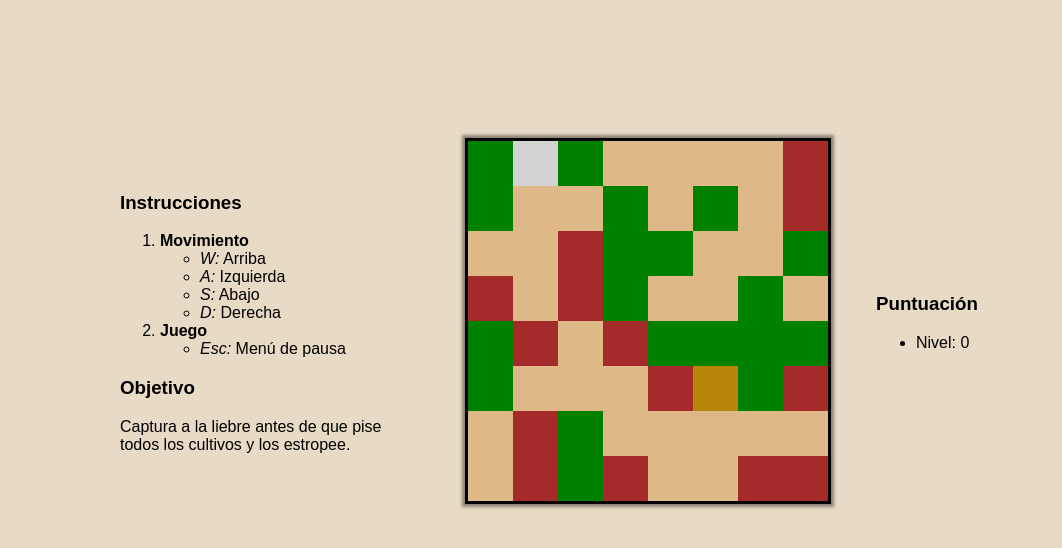
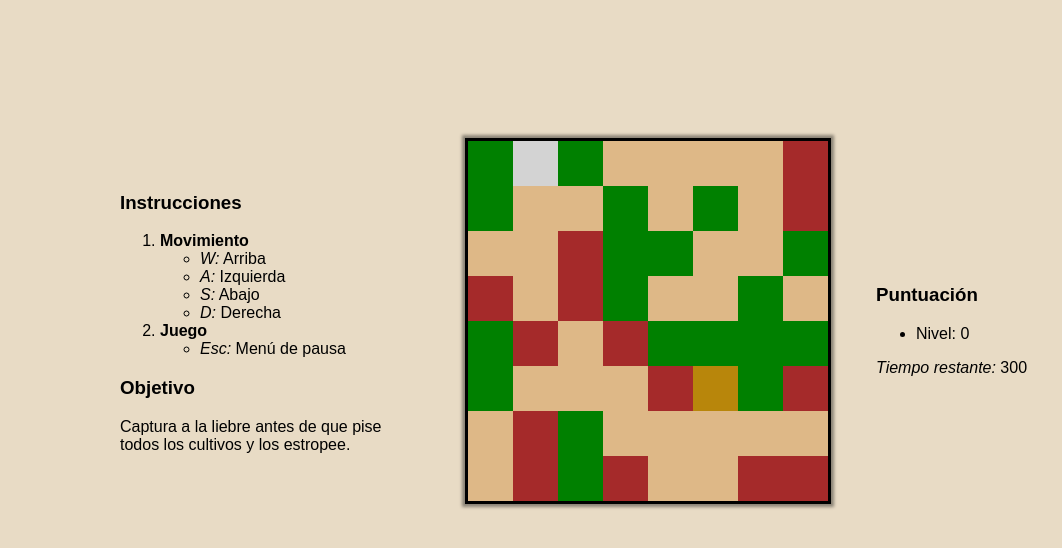
Before and after one commit to Miguel-AMD/MiniGameAaronAndTheHair, a plain HTML site: page Codigo/Estructura.html in a window 1280 px wide. Shown: the part 156-704 px from the top of the page, without its empty margins (0-1062 px from the left). Drawn offline with Linux system fonts and the light colour scheme.

Commit message:
Temporizador

```diff
--- a/Codigo/Estructura.html
+++ b/Codigo/Estructura.html
@@ -37,6 +37,7 @@
             <ul>
                <li>Nivel: <span class="NumeroPuntuacion">0</span></li>
             </ul>
+            <span><em>Tiempo restante:</em> 300</span>
         </section>
     </div> <!--Fin de pantalla de juego-->
     <div class="PantallaEntera WrapperContainer" id="PantallaDePausa"> <!--Pantalla de pausa-->
```
